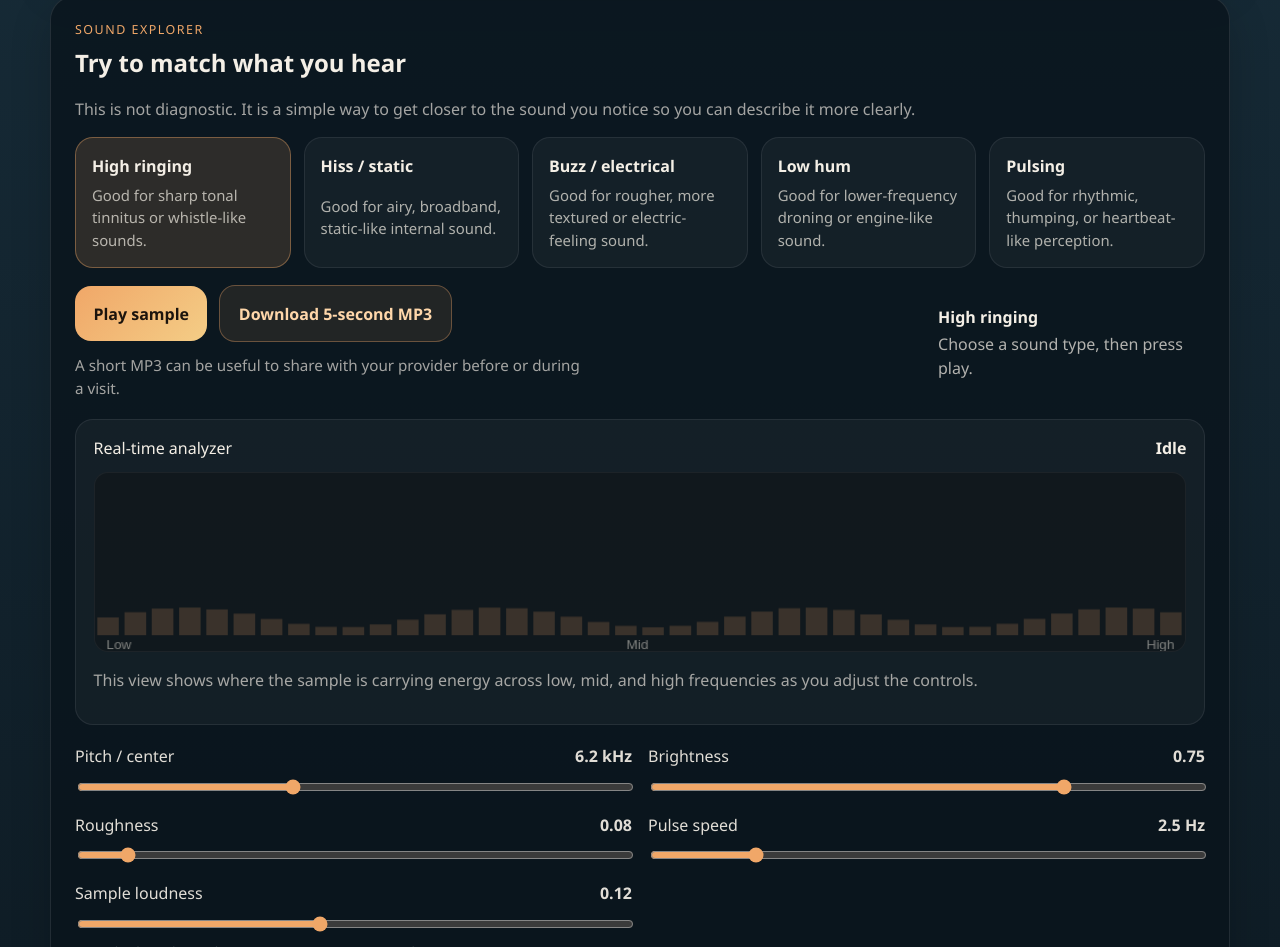
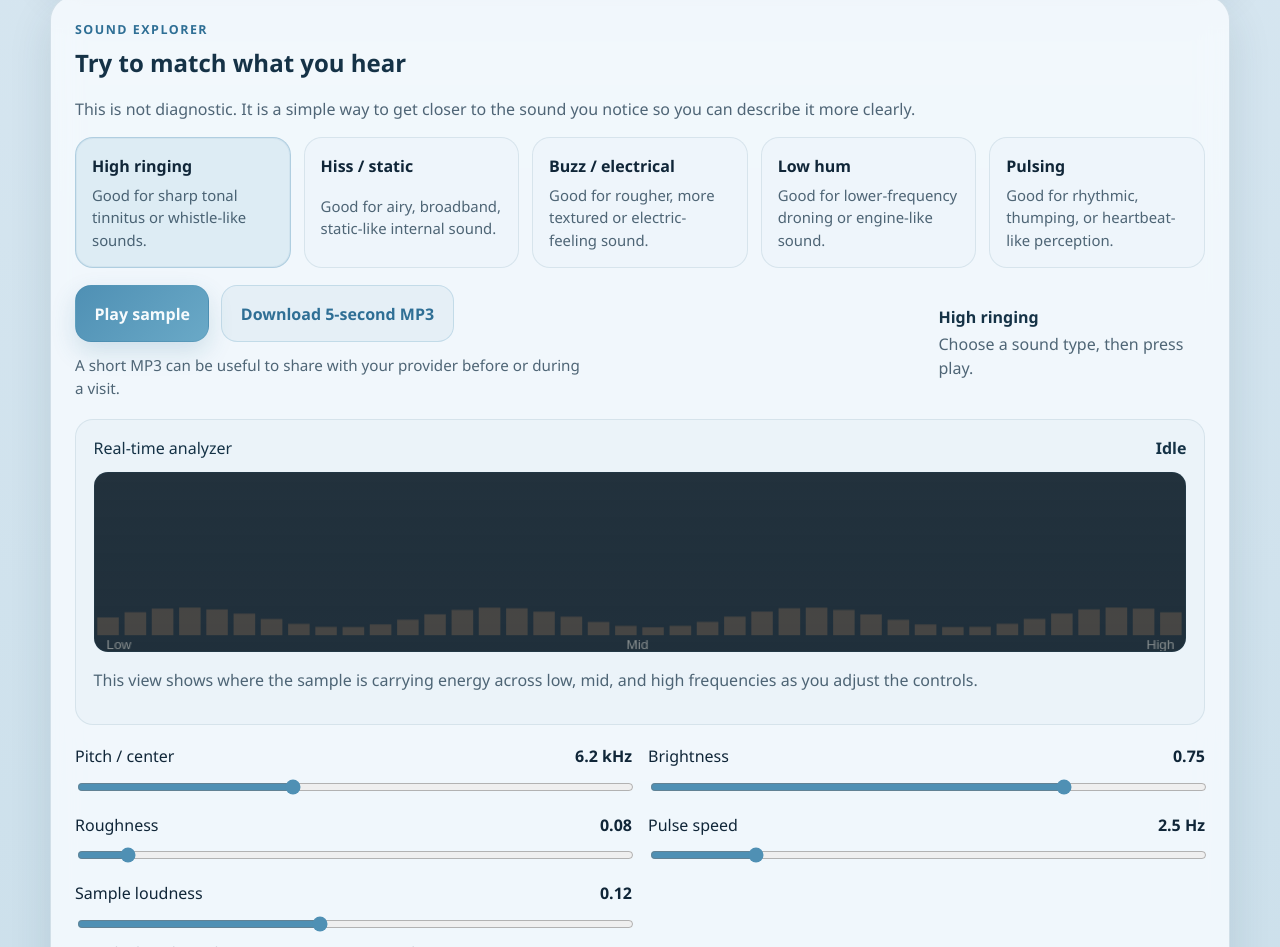
Before and after one commit to wiseguy16/TinnitusGuide, a React (Vite) app: page / in a window 1280 px wide. Shown: the part 1853-2800 px from the top of the page. Built offline with nearby package versions, Linux system fonts and the light colour scheme.

Commit message:
Shift TinnitusGuide toward a clinical theme

```diff
--- a/src/styles.css
+++ b/src/styles.css
@@ -1,11 +1,24 @@
 :root {
-  color: #f4efe6;
+  color: #eaf1f6;
   background:
-    radial-gradient(circle at top, rgba(217, 167, 111, 0.2), transparent 34%),
-    linear-gradient(180deg, #0f1820 0%, #162a36 50%, #091219 100%);
+    radial-gradient(circle at top, rgba(83, 164, 194, 0.16), transparent 30%),
+    linear-gradient(180deg, #eef5fa 0%, #d8e7f1 42%, #c6dce8 100%);
   font-family: "Avenir Next", "Segoe UI", sans-serif;
   line-height: 1.5;
   font-weight: 400;
+  --page-ink: #153246;
+  --panel-ink: #102638;
+  --soft-ink: rgba(21, 50, 70, 0.74);
+  --panel-bg: rgba(248, 252, 255, 0.82);
+  --panel-bg-strong: rgba(244, 249, 253, 0.92);
+  --panel-border: rgba(83, 124, 151, 0.2);
+  --accent-cool: #4f90b4;
+  --accent-cool-strong: #2f6f95;
+  --accent-warm: #c98d53;
+  --accent-warm-soft: rgba(201, 141, 83, 0.1);
+  --card-bg: rgba(238, 246, 251, 0.92);
+  --card-border: rgba(90, 129, 154, 0.16);
+  --shadow: 0 18px 44px rgba(27, 56, 77, 0.12);
 }
 
 * {
@@ -21,7 +34,7 @@ body,
 body {
   margin: 0;
   min-width: 320px;
-  color: #f4efe6;
+  color: var(--page-ink);
   background: transparent;
 }
 
@@ -36,7 +49,7 @@ button {
 
 input[type="range"] {
   width: 100%;
-  accent-color: #f0a768;
+  accent-color: var(--accent-cool);
 }
 
 .page-shell {
@@ -59,9 +72,11 @@ input[type="range"] {
   grid-template-columns: 1.1fr 0.9fr;
   padding: 2.6rem;
   border-radius: 28px;
-  border: 1px solid rgba(255, 255, 255, 0.12);
-  background: rgba(10, 20, 28, 0.7);
-  box-shadow: 0 26px 70px rgba(0, 0, 0, 0.26);
+  border: 1px solid rgba(83, 124, 151, 0.16);
+  background:
+    linear-gradient(135deg, rgba(247, 251, 254, 0.96), rgba(235, 244, 249, 0.92)),
+    linear-gradient(180deg, rgba(255, 255, 255, 0.74), rgba(245, 249, 252, 0.84));
+  box-shadow: 0 26px 70px rgba(27, 56, 77, 0.14);
   align-items: center;
 }
 
@@ -76,7 +91,7 @@ input[type="range"] {
 .hero-copy {
   max-width: 58ch;
   margin: 0;
-  color: rgba(244, 239, 230, 0.78);
+  color: var(--soft-ink);
   font-size: 1.05rem;
 }
 
@@ -91,9 +106,10 @@ input[type="range"] {
 .tag {
   padding: 0.52rem 0.88rem;
   border-radius: 999px;
-  background: rgba(240, 167, 104, 0.13);
-  border: 1px solid rgba(240, 167, 104, 0.28);
-  color: #ffd7aa;
+  background: rgba(79, 144, 180, 0.1);
+  border: 1px solid rgba(79, 144, 180, 0.2);
+  color: var(--accent-cool-strong);
+  font-weight: 600;
 }
 
 .hero-art {
@@ -103,29 +119,29 @@ input[type="range"] {
 }
 
 .hero-ring {
-  fill: rgba(255, 255, 255, 0.06);
-  stroke: rgba(240, 167, 104, 0.58);
+  fill: rgba(79, 144, 180, 0.08);
+  stroke: rgba(79, 144, 180, 0.55);
   stroke-width: 3;
 }
 
 .hero-ring.soft {
-  stroke: rgba(255, 255, 255, 0.2);
+  stroke: rgba(79, 144, 180, 0.22);
 }
 
 .hero-wave {
   fill: none;
-  stroke: rgba(255, 255, 255, 0.2);
+  stroke: rgba(60, 104, 131, 0.2);
   stroke-width: 4;
   stroke-linecap: round;
 }
 
 .hero-wave.strong {
-  stroke: rgba(240, 167, 104, 0.82);
+  stroke: rgba(47, 111, 149, 0.9);
   stroke-width: 5;
 }
 
 .hero-wave.soft {
-  stroke: rgba(255, 255, 255, 0.1);
+  stroke: rgba(60, 104, 131, 0.1);
 }
 
 .intro-grid,
@@ -144,9 +160,10 @@ input[type="range"] {
 .panel {
   padding: 1.5rem;
   border-radius: 24px;
-  background: rgba(10, 20, 28, 0.78);
-  border: 1px solid rgba(255, 255, 255, 0.1);
-  box-shadow: 0 16px 40px rgba(0, 0, 0, 0.18);
+  background: var(--panel-bg);
+  border: 1px solid var(--panel-border);
+  box-shadow: var(--shadow);
+  backdrop-filter: blur(14px);
 }
 
 .panel-heading h2,
@@ -163,11 +180,12 @@ input[type="range"] {
   text-transform: uppercase;
   letter-spacing: 0.12em;
   font-size: 0.78rem;
-  color: #f0a768;
+  color: var(--accent-cool-strong);
+  font-weight: 700;
 }
 
 .muted-text {
-  color: rgba(244, 239, 230, 0.66);
+  color: var(--soft-ink);
 }
 
 .sound-card,
@@ -176,8 +194,8 @@ input[type="range"] {
 .appointment-example,
 .appointment-card {
   border-radius: 18px;
-  background: rgba(255, 255, 255, 0.04);
-  border: 1px solid rgba(255, 255, 255, 0.08);
+  background: var(--card-bg);
+  border: 1px solid var(--card-border);
 }
 
 .sound-card,
@@ -196,18 +214,19 @@ input[type="range"] {
   display: grid;
   gap: 0.35rem;
   padding: 1rem;
-  color: #f4efe6;
+  color: var(--panel-ink);
   text-align: left;
 }
 
 .mode-card span {
-  color: rgba(244, 239, 230, 0.7);
+  color: var(--soft-ink);
   font-size: 0.93rem;
 }
 
 .mode-card.active {
-  background: rgba(240, 167, 104, 0.15);
-  border-color: rgba(240, 167, 104, 0.4);
+  background: rgba(79, 144, 180, 0.12);
+  border-color: rgba(79, 144, 180, 0.32);
+  box-shadow: inset 0 0 0 1px rgba(79, 144, 180, 0.08);
 }
 
 .explorer-panel {
@@ -239,7 +258,7 @@ input[type="range"] {
 }
 
 .explorer-status span {
-  color: rgba(244, 239, 230, 0.72);
+  color: var(--soft-ink);
 }
 
 .explorer-grid {
@@ -253,8 +272,8 @@ input[type="range"] {
   margin-top: 1.2rem;
   padding: 1rem 1.1rem;
   border-radius: 18px;
-  background: rgba(255, 255, 255, 0.04);
-  border: 1px solid rgba(255, 255, 255, 0.08);
+  background: rgba(235, 244, 249, 0.92);
+  border: 1px solid rgba(83, 124, 151, 0.14);
 }
 
 .waveform-canvas {
@@ -263,14 +282,15 @@ input[type="range"] {
   display: block;
   margin-top: 0.75rem;
   border-radius: 14px;
-  background: rgba(6, 12, 17, 0.7);
-  border: 1px solid rgba(255, 255, 255, 0.08);
+  background:
+    linear-gradient(180deg, rgba(14, 30, 42, 0.94), rgba(20, 37, 49, 0.98));
+  border: 1px solid rgba(83, 124, 151, 0.16);
 }
 
 .field {
   display: grid;
   gap: 0.55rem;
-  color: rgba(244, 239, 230, 0.92);
+  color: var(--panel-ink);
 }
 
 .field-row {
@@ -282,12 +302,13 @@ input[type="range"] {
 
 .primary-button {
   appearance: none;
-  border: 0;
+  border: 1px solid rgba(47, 111, 149, 0.14);
   border-radius: 16px;
   padding: 0.95rem 1.15rem;
-  background: linear-gradient(135deg, #f0a768 0%, #f4cd86 100%);
-  color: #1c140d;
+  background: linear-gradient(135deg, #4f90b4 0%, #6aa9c7 100%);
+  color: #f7fbfd;
   font-weight: 700;
+  box-shadow: 0 10px 24px rgba(47, 111, 149, 0.18);
 }
 
 .secondary-button,
@@ -299,15 +320,15 @@ input[type="range"] {
 }
 
 .secondary-button {
-  border: 1px solid rgba(240, 167, 104, 0.35);
-  background: rgba(240, 167, 104, 0.1);
-  color: #ffd7aa;
+  border: 1px solid rgba(79, 144, 180, 0.22);
+  background: rgba(79, 144, 180, 0.08);
+  color: var(--accent-cool-strong);
 }
 
 .ghost-button {
-  border: 1px solid rgba(255, 255, 255, 0.14);
-  background: rgba(255, 255, 255, 0.02);
-  color: rgba(244, 239, 230, 0.88);
+  border: 1px solid rgba(83, 124, 151, 0.16);
+  background: rgba(255, 255, 255, 0.36);
+  color: var(--panel-ink);
 }
 
 .secondary-button:disabled,
@@ -338,10 +359,16 @@ input[type="range"] {
 .appointment-example {
   padding: 1rem 1.1rem;
   margin-top: 1rem;
+  background: rgba(79, 144, 180, 0.06);
+  border: 1px solid rgba(79, 144, 180, 0.14);
 }
 
 .appointment-panel {
   margin-top: 1.25rem;
+}
+
+.checklist li::marker {
+  color: var(--accent-cool);
 }
 
 @media (max-width: 920px) {
```
